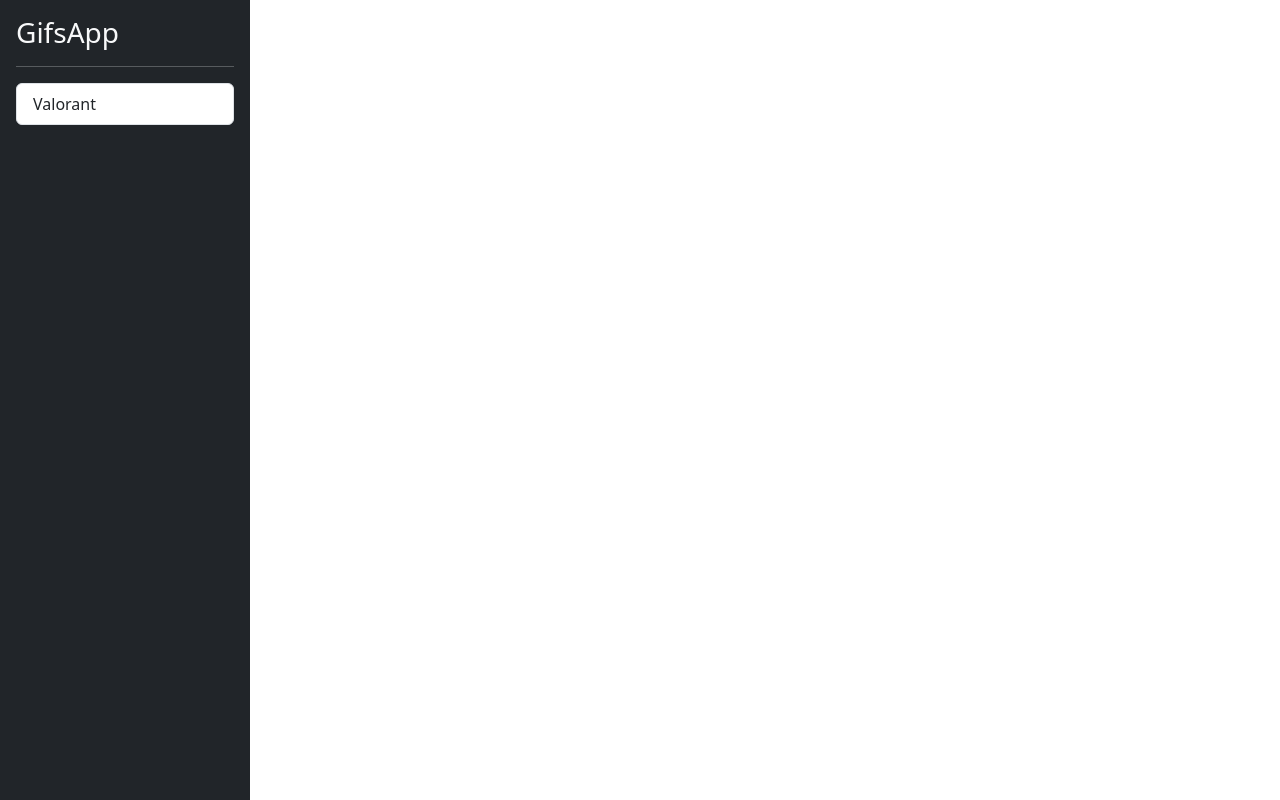
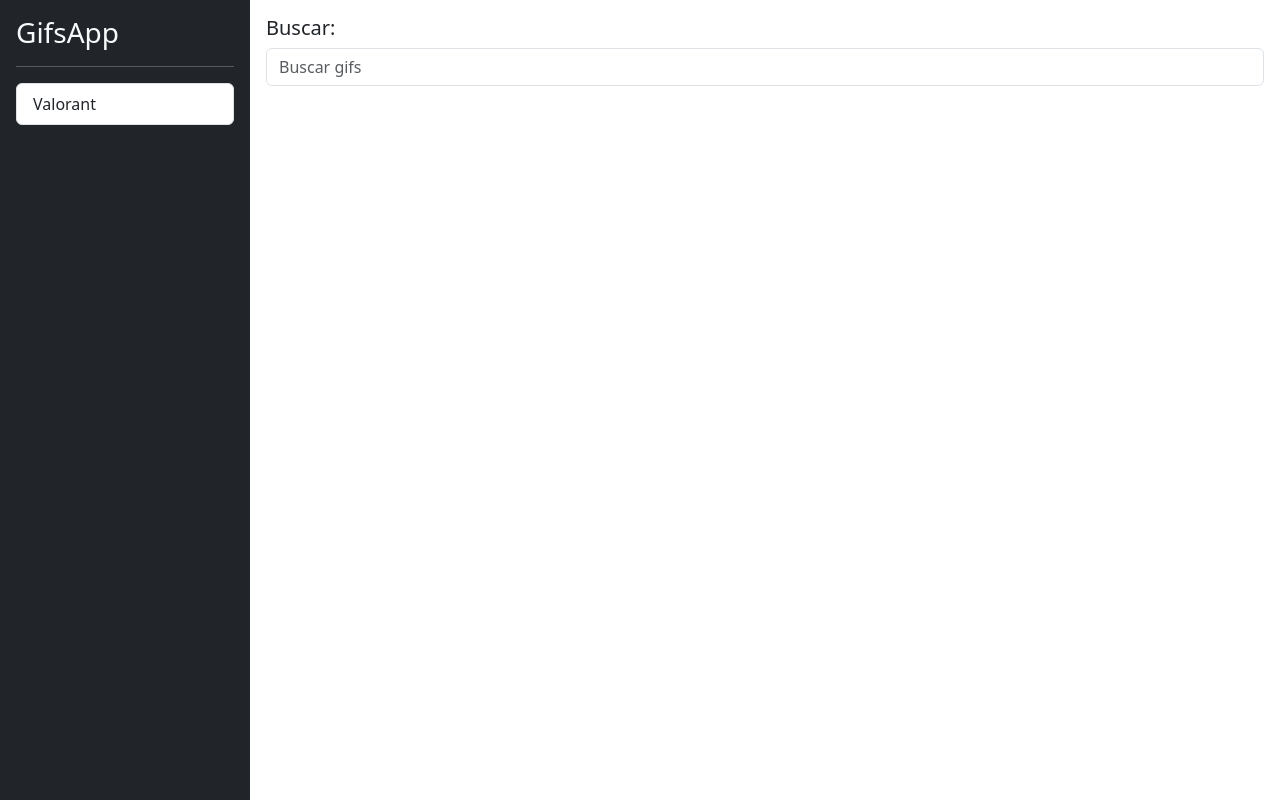
Before and after one commit to mapcsasystem/GifsApp, an Angular app: page / in a window 1280 px wide. Built offline with nearby package versions, Linux system fonts and the light colour scheme.

Commit message:
import app.component

```diff
--- a/src/app/app.component.html
+++ b/src/app/app.component.html
@@ -3,7 +3,6 @@
     <shared-sidebar></shared-sidebar>
     <!-- Home Page -->
 
-
-
+    <gifs-home-page class="flex-fill"></gifs-home-page>
 
 </div>
```
